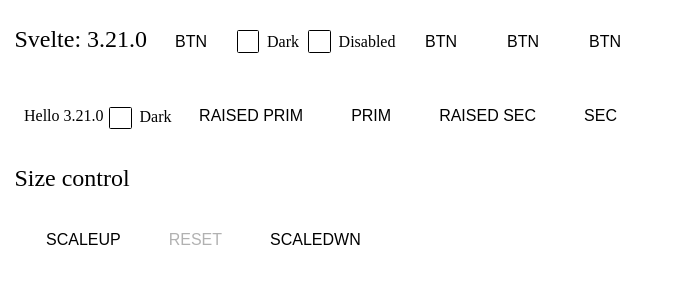
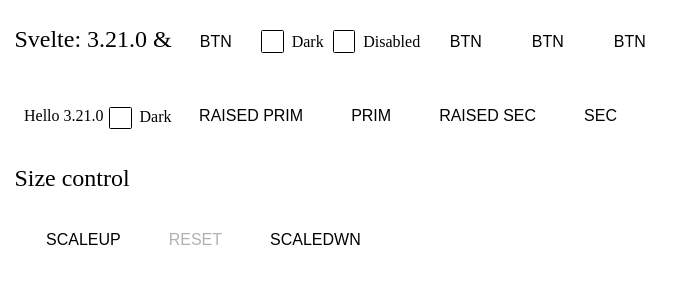
Before and after one commit to nikolay-ermolenko/svelte, a Svelte app: page / in a window 1280 px wide. Shown: the top 300 px of the page, without its empty margins (0-692 px from the left). Built offline with nearby package versions, Linux system fonts and the light colour scheme; the HTML template or start-up script is replaced by a standard one.

Commit message:
test git

```diff
--- a/src/App.svelte
+++ b/src/App.svelte
@@ -58,7 +58,7 @@
   <Container header="Hello header">
     <div slot="header">
       <Header>
-        <span>{svelteVersion}</span>
+        <span>{svelteVersion} &</span>
          <Button text="btn" raised
                 {disabled} />
         <Checkbox bind:checked={darkMode}
```
